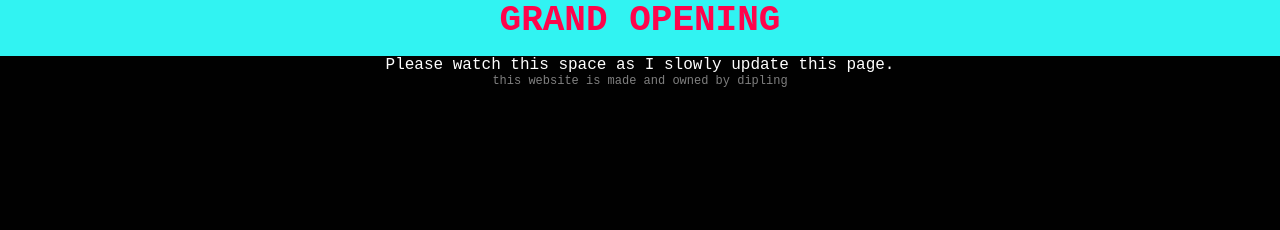
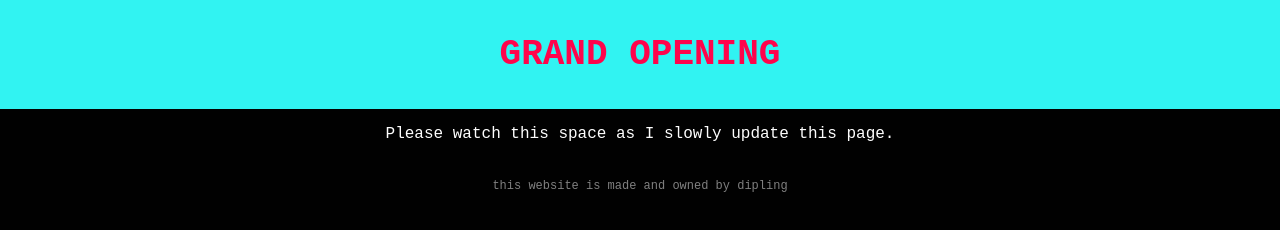
Before and after one commit to therealdipling/dipling.uk, a plain HTML site: page index.html in a window 1280 px wide. Drawn offline with Linux system fonts and the light colour scheme.

Commit message:
Update 0.19

```diff
--- a/assets/css/main.css
+++ b/assets/css/main.css
@@ -1,9 +1,6 @@
-* {
+body {
   margin: 0;
   padding: 0;
-}
-
-body {
   background-color: #010101;
   color: #fefefe;
   font-family: 'Courier New', Courier, monospace;
@@ -16,12 +13,12 @@ header {
   background-color: #31f3f2;
   color: #ff044b;
   font-size: 24px;
-  height: 56px;
+  padding: 4px;
 }
 
 footer {
   text-align: center;
   font-size: 12px;
   color: grey;
-  height: 40px;
+  padding: 8px;
 }
```
